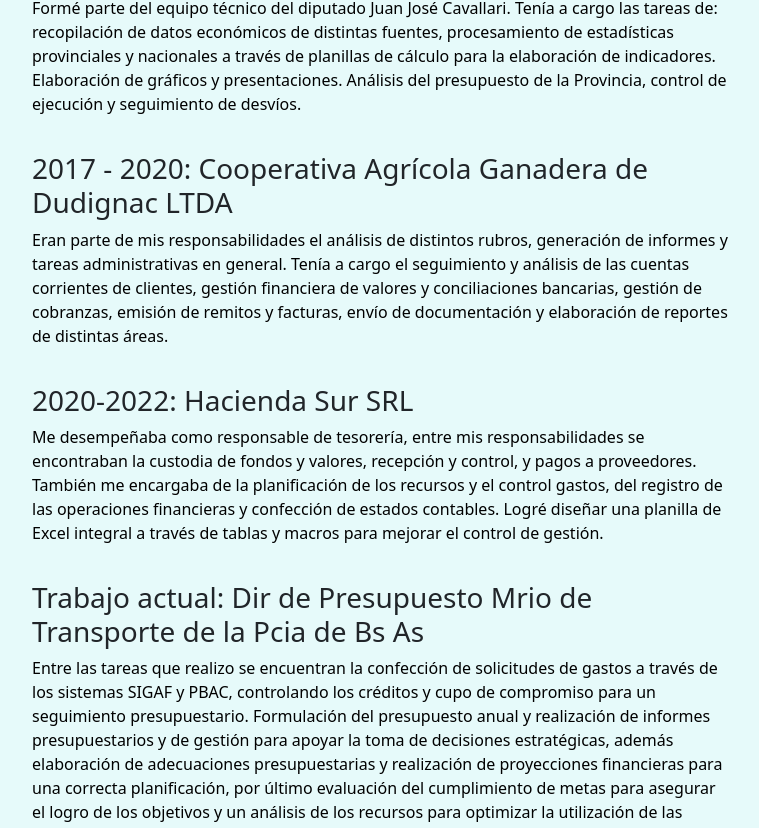
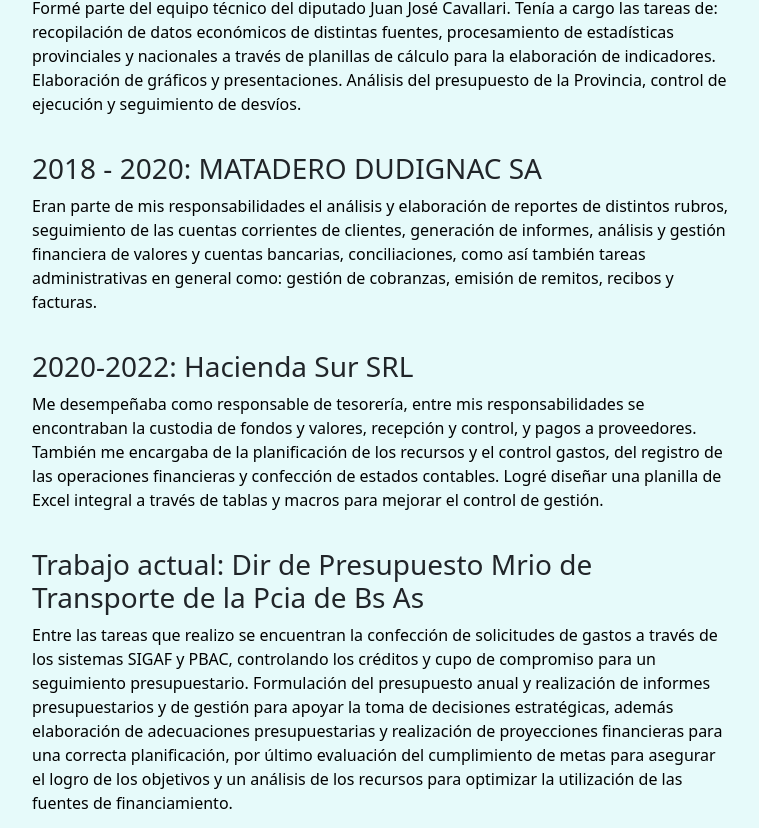
Before and after one commit to martin85pmp/martin85pmp.github.io, a plain HTML site: page index.html in a window 1280 px wide. Shown: the part 995-1823 px from the top of the page, without its empty margins (303-1062 px from the left). Drawn offline with nearby package versions, Linux system fonts and the light colour scheme.

Commit message:
Update index.html

```diff
--- a/index.html
+++ b/index.html
@@ -118,10 +118,10 @@
                     Formé parte del equipo técnico del diputado Juan José Cavallari. Tenía a cargo las tareas de: recopilación de datos económicos de distintas fuentes, procesamiento de estadísticas provinciales y nacionales a través de planillas de cálculo para la elaboración de indicadores. Elaboración de gráficos y presentaciones. Análisis del presupuesto de la Provincia, control de ejecución y seguimiento de desvíos.
                 </p>
             <h3 class="titulo2">
-                2017 - 2020: Cooperativa Agrícola Ganadera de Dudignac LTDA
+                2018 - 2020: MATADERO DUDIGNAC SA
             </h3>
                 <p class="descripcion">
-                    Eran parte de mis responsabilidades el análisis de distintos rubros, generación de informes y tareas administrativas en general. Tenía a cargo el seguimiento y análisis de las cuentas corrientes de clientes, gestión financiera de valores y conciliaciones bancarias, gestión de cobranzas, emisión de remitos y facturas, envío de documentación y elaboración de reportes de distintas áreas.
+                    Eran parte de mis responsabilidades el análisis y elaboración de reportes de distintos rubros, seguimiento de las cuentas corrientes de clientes, generación de informes, análisis y gestión financiera de valores y cuentas bancarias, conciliaciones, como así también tareas administrativas en general como: gestión de cobranzas, emisión de remitos, recibos y facturas.
                 </p>
 
             <h3 class="titulo2">
```
